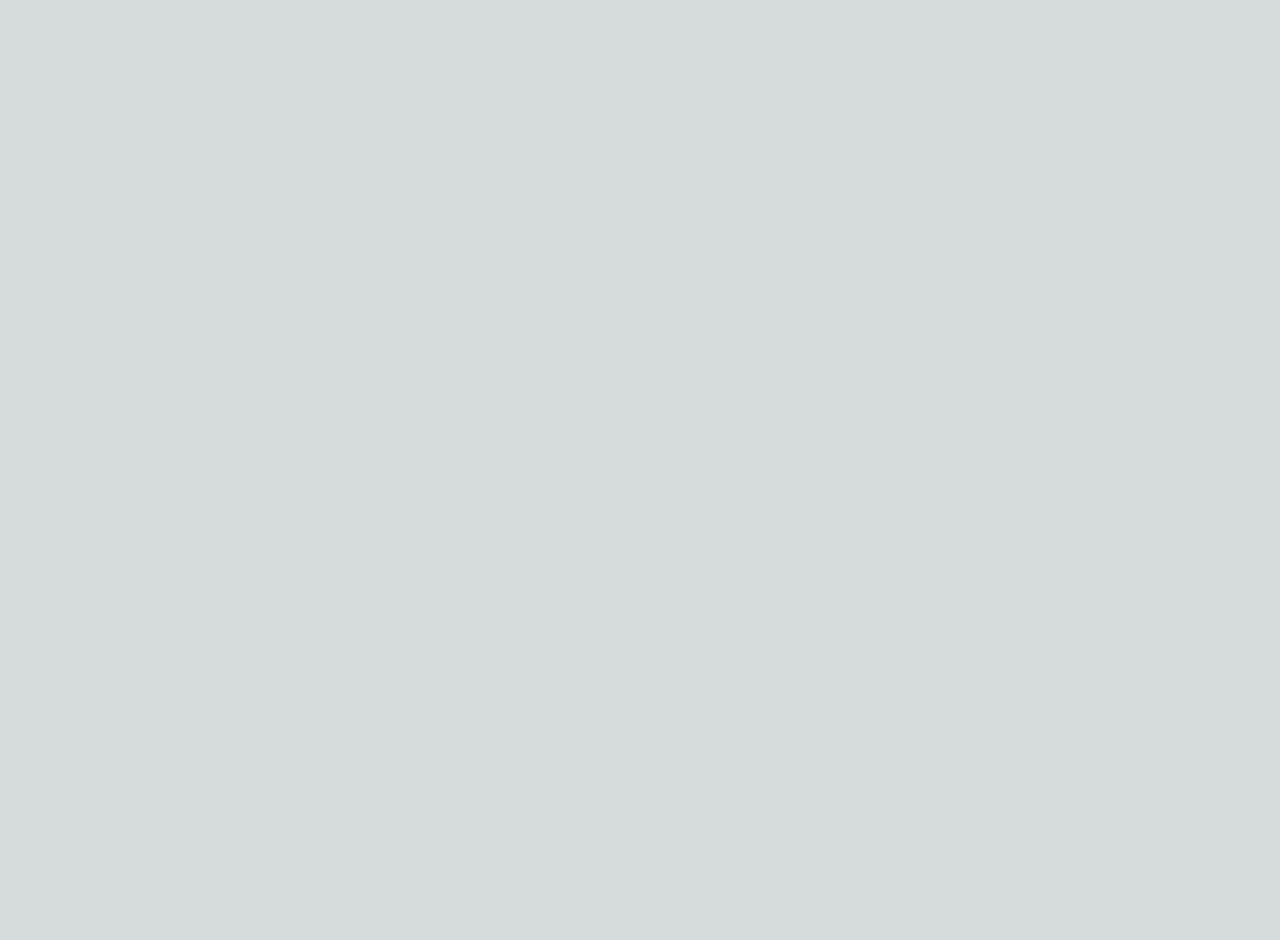
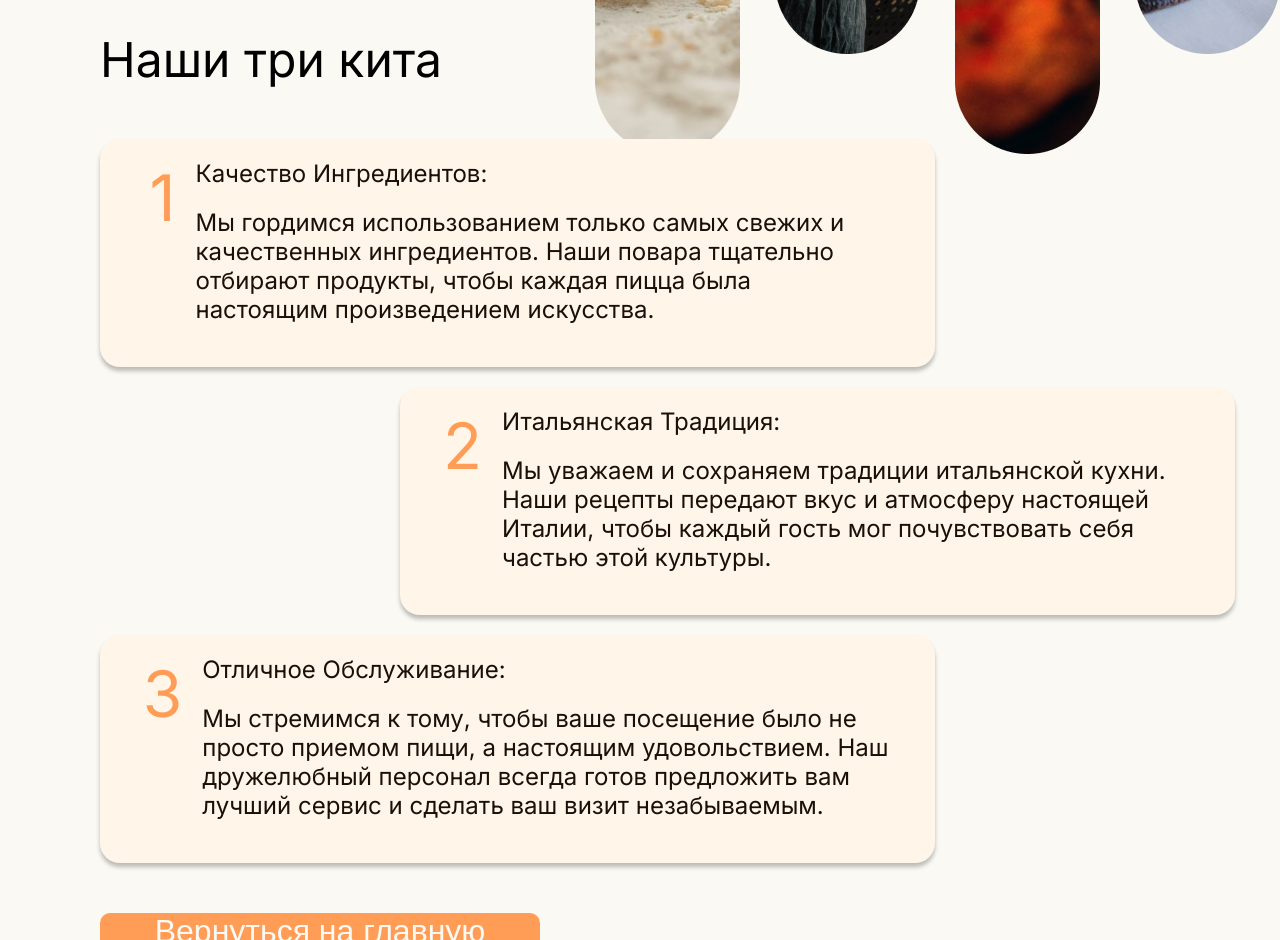
Before and after one commit to ShmigelskiyAndrey/pizza-33, a Next.js app: page / in a window 1280 px wide. Shown: the part 820-1760 px from the top of the page. Before the commit the page ends 800 px from the top, so only its background shows below. Built offline with nearby package versions, Linux system fonts and the light colour scheme.

Commit message:
finished "about" page layout

```diff
--- a/src/pages_flat/about/ui/about.tsx
+++ b/src/pages_flat/about/ui/about.tsx
@@ -1,9 +1,11 @@
 import { Aboutfirstblock } from "@/shared/ui/aboutfirstblock/aboutfirstblock";
+import { Aboutsecondblock } from "@/shared/ui/aboutsecondblock/aboutsecondblock";
 
 const About = () => {
   return (
     <div className="container">
       <Aboutfirstblock></Aboutfirstblock>
+      <Aboutsecondblock></Aboutsecondblock>
     </div>
   );
 };
--- /dev/null
+++ b/src/shared/ui/aboutcard/aboutcard.module.scss
@@ -0,0 +1,27 @@
+.container {
+    width: 835px;
+    height: 228px;
+    background-color: #FFF5E8;
+    display: flex;
+    justify-content: center;
+    padding-top: 20px;
+    box-shadow: 0 4px 4px rgba(0, 0, 0, 0.25);
+    margin-bottom: 20px;
+    border-radius: 20px;
+}
+
+.number {
+    font-size: 64px;
+    margin-right: 20px;
+    color: #FF9D57;
+}
+
+.text {
+    font-size: 24px;
+    width: 690px;
+    color: #1A1009;
+}
+
+.title {
+    margin-bottom: 20px;
+}
--- /dev/null
+++ b/src/shared/ui/aboutcard/aboutcard.tsx
@@ -0,0 +1,21 @@
+import styles from "./aboutcard.module.scss";
+import { FC } from "react";
+
+interface CardProps {
+  number: number;
+  title: string;
+  description: string;
+}
+
+const Aboutcard: FC<CardProps> = (props): JSX.Element => {
+  return (
+    <div className={styles.container}>
+      <div className={styles.number}>{props.number}</div>
+      <div className={styles.text}>
+        <div className={styles.title}>{props.title}</div>
+        <div className={styles.subText}>{props.description}</div>
+      </div>
+    </div>
+  );
+};
+export { Aboutcard };
--- a/src/shared/ui/aboutfirstblock/aboutfirstblock.module.scss
+++ b/src/shared/ui/aboutfirstblock/aboutfirstblock.module.scss
@@ -2,7 +2,7 @@
     width: 100%;
     height: 100vh;
     background-color: #FAF9F4;
-    padding-top: 300px;
+    padding-top: 250px;
     display: flex;
     justify-content: space-around;
     color: #1A1009;
@@ -11,6 +11,7 @@
 .title {
     font-size: 64px;
     margin-bottom: 45px;
+    margin-top: 100px;
 }
 
 .subtitle {
@@ -18,10 +19,15 @@
     max-width: 710px;
 }
 
+.images {
+    display: flex;
+
+}
+
 .images > *:not(:last-child) {
     margin-right: 35px;
 }
 
-.images > *:nth-child(2n) {
-    margin-top: 20px;
+.images > *:nth-child(2n-1) {
+    margin-top: 100px;
 }
--- /dev/null
+++ b/src/shared/ui/aboutsecondblock/aboutsecondblock.module.scss
@@ -0,0 +1,29 @@
+.container {
+    height: 120vh;
+    display: flex;
+    flex-direction: column;
+    padding-left: 100px;
+    padding-top: 50px;
+    background-color: #FAF9F4;
+}
+
+.title {
+    font-size: 48px;
+    margin-bottom: 50px;
+}
+
+.button {
+    border: none;
+    cursor: pointer;
+    width: 440px;
+    height: 90px;
+    background-color: #FF9D57;
+    font-size: 32px;
+    color: #FAF9F4;
+    border-radius: 10px;
+    margin-top: 30px;
+}
+
+.cards > *:nth-child(2n){
+    margin-left: 300px;
+}
--- /dev/null
+++ b/src/shared/ui/aboutsecondblock/aboutsecondblock.tsx
@@ -0,0 +1,23 @@
+import styles from "./aboutsecondblock.module.scss";
+import { Aboutcard } from "../aboutcard/aboutcard";
+import { CARDS } from "./constants";
+
+const Aboutsecondblock = () => {
+  return (
+    <div className={styles.container}>
+      <div className={styles.title}>Наши три кита</div>
+      <div className={styles.cards}>
+        {CARDS.map((item) => (
+          <Aboutcard
+            key={item.description}
+            number={item.number}
+            title={item.title}
+            description={item.description}
+          ></Aboutcard>
+        ))}
+      </div>
+      <button className={styles.button}>Вернуться на главную</button>
+    </div>
+  );
+};
+export { Aboutsecondblock };
--- /dev/null
+++ b/src/shared/ui/aboutsecondblock/constants.ts
@@ -0,0 +1,22 @@
+export const CARDS = [
+  {
+    number: 1,
+    title: "Качество Ингредиентов: ",
+    description:
+      "Мы гордимся использованием только самых свежих и качественных ингредиентов. Наши повара тщательно отбирают продукты, чтобы каждая пицца была настоящим произведением искусства.",
+  },
+
+  {
+    number: 2,
+    title: "Итальянская Традиция: ",
+    description:
+      "Мы уважаем и сохраняем традиции итальянской кухни. Наши рецепты передают вкус и атмосферу настоящей Италии, чтобы каждый гость мог почувствовать себя частью этой культуры.",
+  },
+
+  {
+    number: 3,
+    title: "Отличное Обслуживание: ",
+    description:
+      "Мы стремимся к тому, чтобы ваше посещение было не просто приемом пищи, а настоящим удовольствием. Наш дружелюбный персонал всегда готов предложить вам лучший сервис и сделать ваш визит незабываемым.",
+  },
+];
```
